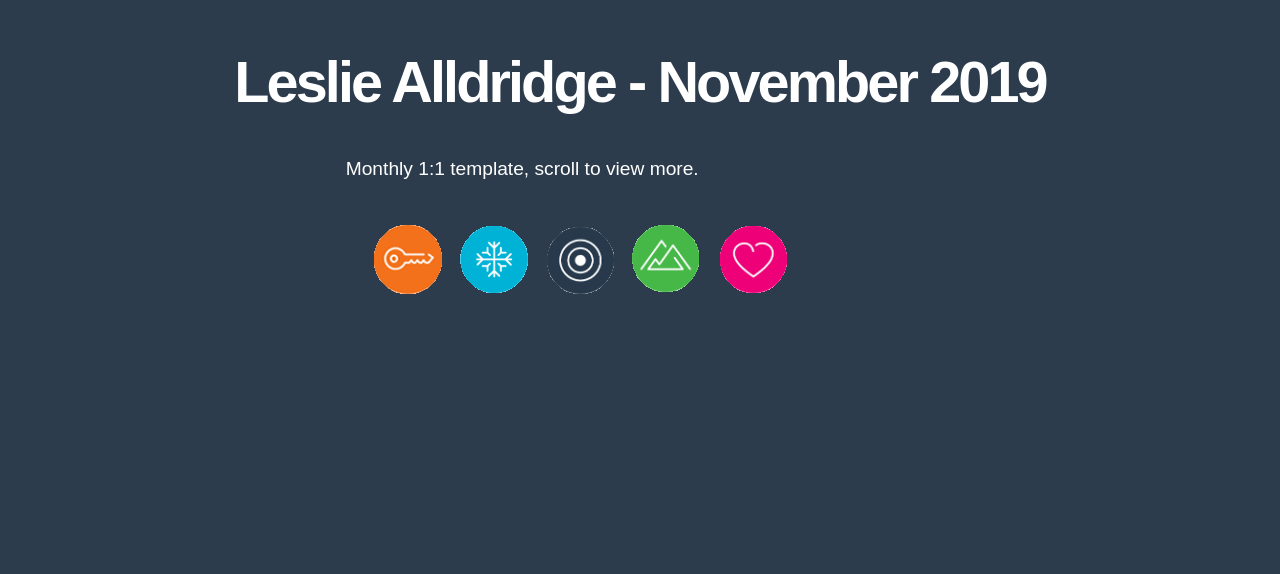
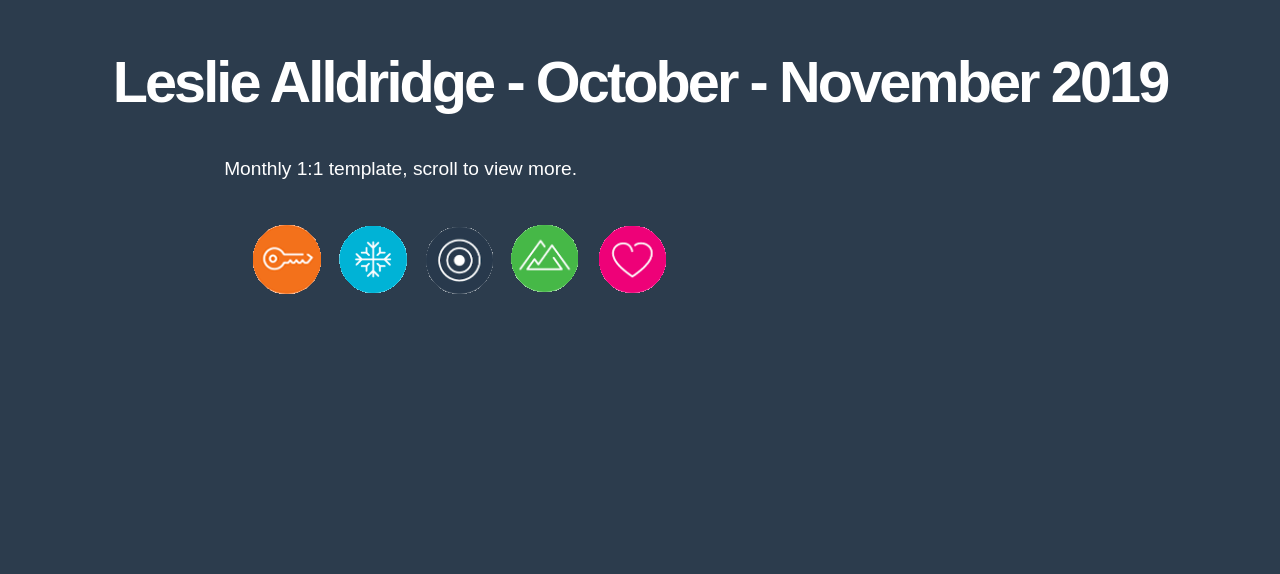
Before and after one commit to leslie-alldridge/leslie, a plain HTML site: page index.html in a window 1280 px wide. Shown: the part 226-800 px from the top of the page. Drawn offline with nearby package versions, Linux system fonts and the light colour scheme.

Commit message:
Update index.html

```diff
--- a/index.html
+++ b/index.html
@@ -11,7 +11,7 @@
   <body>
     <div class="panel" data-color="white">
       <div data-aos="slide-up" data-aos-duration="3000">
-        <h1>Leslie Alldridge - November 2019</h1>
+        <h1>Leslie Alldridge - October - November 2019</h1>
         <p>Monthly 1:1 template, scroll to view more.</p>
         <p
           data-aos-duration="2500"
```
